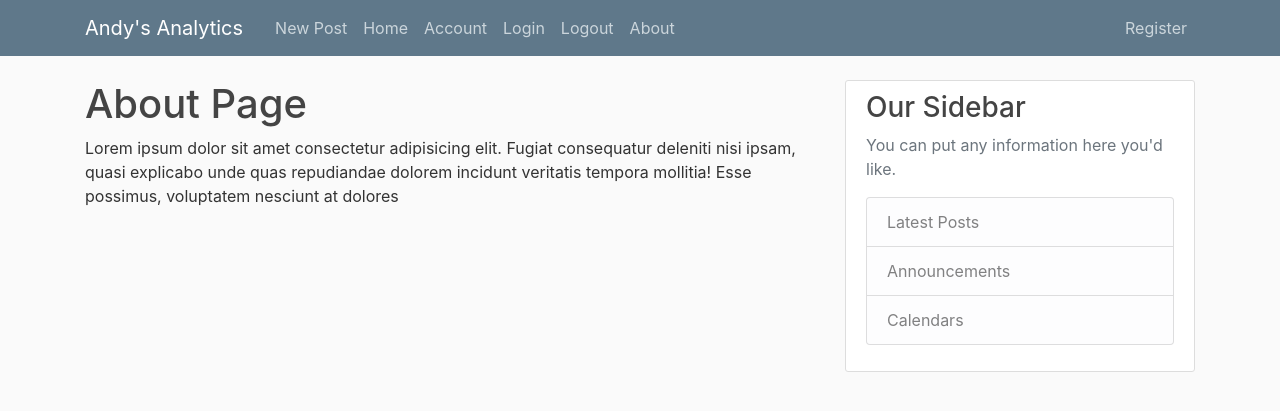
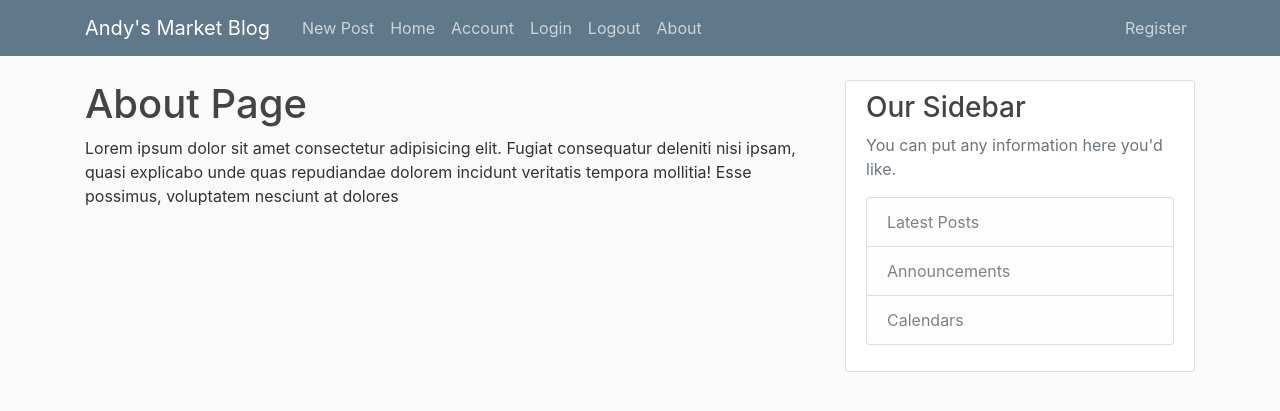
Before and after one commit to bhavyakundra/Blog-Site, a Flask app: page /about in a window 1280 px wide. Shown: the top 411 px of the page. Run offline with Flask 2, Linux system fonts and the light colour scheme; parts of the project's set-up code (start-up, migrations or seed data) failed here and were passed over; some libraries are stand-ins or nearby versions.

Commit message:
813-mblog

```diff
--- a/flask_blog_andy/flaskblog/templates/layout.html
+++ b/flask_blog_andy/flaskblog/templates/layout.html
@@ -20,7 +20,7 @@
     <header class="site-header">
       <nav class="navbar navbar-expand-md navbar-dark bg-steel fixed-top">
         <div class="container">
-          <a class="navbar-brand mr-4" href="/">Andy's Analytics</a>
+          <a class="navbar-brand mr-4" href="/">Andy's Market Blog</a>
           <button class="navbar-toggler" type="button" data-toggle="collapse" data-target="#navbarToggle" aria-controls="navbarToggle" aria-expanded="false" aria-label="Toggle navigation">
             <span class="navbar-toggler-icon"></span>
           </button>
```
